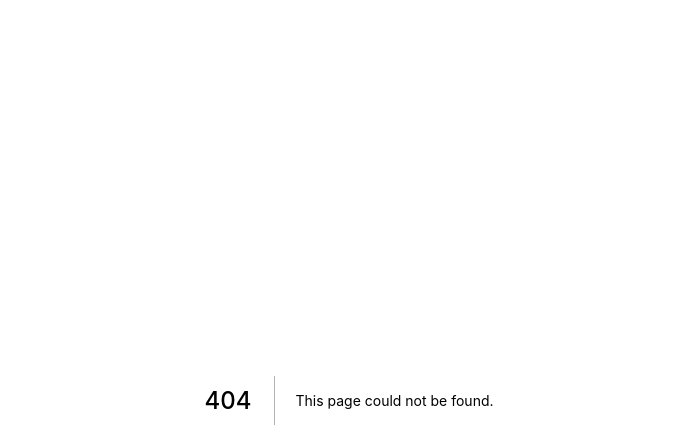
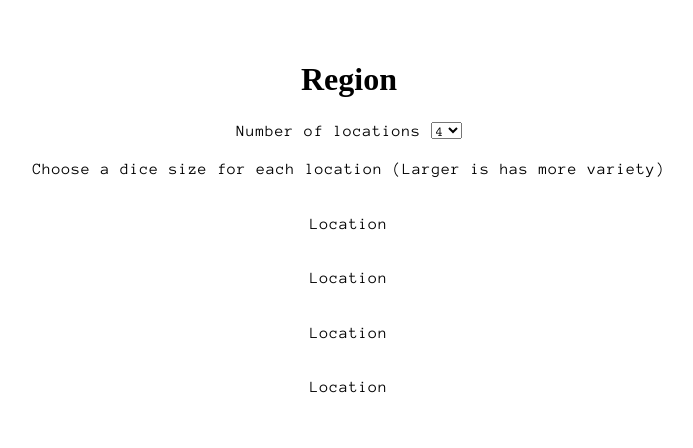
Before and after one commit to omniczech/vaarn-generators, a Next.js app: page /region in a window 1280 px wide. Before the commit this address had no page. Shown: the top 448 px of the page, without its empty margins (291-984 px from the left). Built offline with nearby package versions, Linux system fonts and the light colour scheme.

Commit message:
Adds Regions

```diff
--- a/components/Header.js
+++ b/components/Header.js
@@ -1,4 +1,4 @@
-import Link from 'next/link'
+import Link from "next/link";
 import styles from "../styles/Home.module.css";
 
 const Header = () => {
@@ -6,6 +6,7 @@ const Header = () => {
     <header className={styles.header}>
       <Link href="/">Home</Link>
       <Link href="/characters">Characters</Link>
+      <Link href="/region">Region</Link>
     </header>
   );
 };
--- /dev/null
+++ b/components/Location.js
@@ -0,0 +1,5 @@
+const Location = () => {
+  return <p>Location</p>;
+};
+
+export default Location;
--- /dev/null
+++ b/pages/region.js
@@ -0,0 +1,34 @@
+import { useState, useEffect } from "react";
+import styles from "../styles/Home.module.css";
+import Location from "../components/Location";
+const Region = () => {
+  const [locationCount, setLocationCount] = useState([1, 2, 3, 4]);
+  const changeCount = (e) => {
+    const i = 1;
+    setLocationCount(Array.from({ length: e.target.value }));
+  };
+  return (
+    <div className={styles.container}>
+      <main className={styles.main}>
+        <h1>Region</h1>
+        <label>
+          Number of locations{" "}
+          <select onChange={changeCount}>
+            <option value="4">4</option>
+            <option value="5">5</option>
+            <option value="6">6</option>
+            <option value="7">7</option>
+            <option value="8">8</option>
+            <option value="9">9</option>
+          </select>
+        </label>
+        <p>Choose a dice size for each location (Larger is has more variety)</p>
+        {locationCount.map((location) => {
+          return <Location key={location} />;
+        })}
+      </main>
+    </div>
+  );
+};
+
+export default Region;
```
Lines whose indentation alone changed are shown as unchanged.
